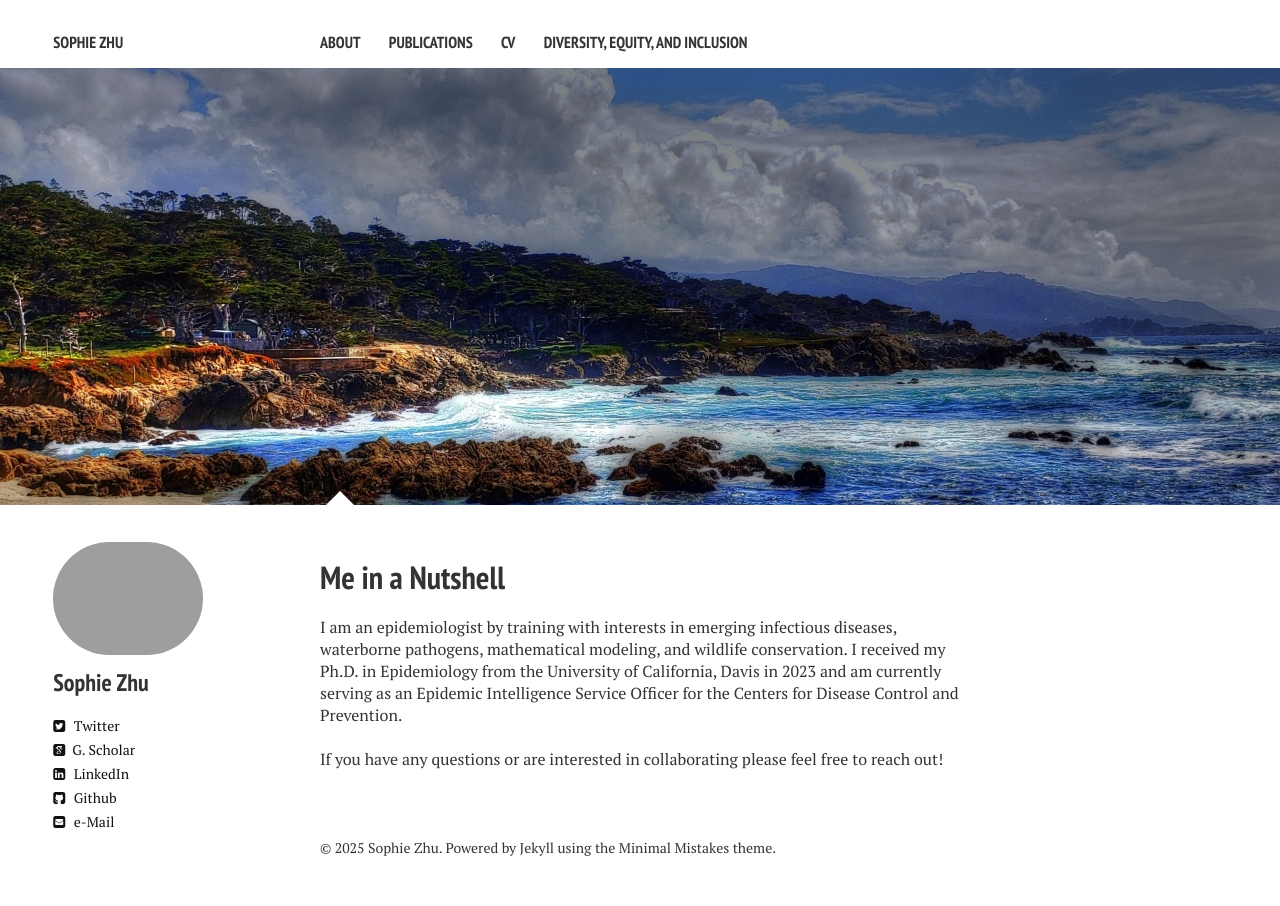
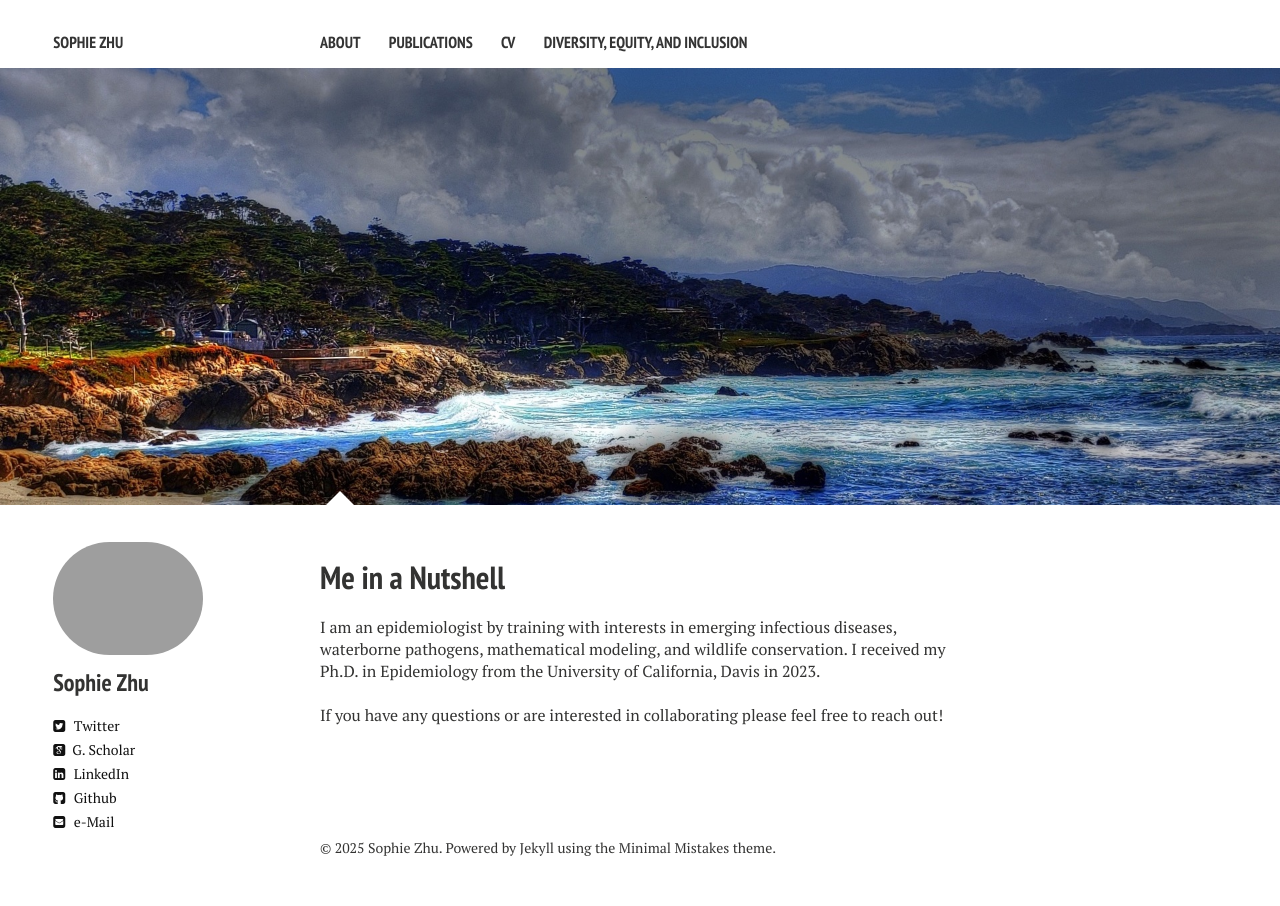
Before and after one commit to sophiemzhu/sophiemzhu.github.io, a Jekyll site: the page built from index.md, in a window 1280 px wide. Built offline with Jekyll 4.4.1, drawn with Linux system fonts in a browser that asks for light colours; nearby versions of some CDN libraries.

Commit message:
Update index.md

```diff
--- a/index.md
+++ b/index.md
@@ -7,7 +7,7 @@ image:
   feature: monterey.jpg
 ---
 
-I am an epidemiologist by training with interests in emerging infectious diseases, waterborne pathogens, mathematical modeling, and wildlife conservation. I received my Ph.D. in Epidemiology from the University of California, Davis in 2023 and am currently serving as an Epidemic Intelligence Service Officer for the Centers for Disease Control and Prevention.
+I am an epidemiologist by training with interests in emerging infectious diseases, waterborne pathogens, mathematical modeling, and wildlife conservation. I received my Ph.D. in Epidemiology from the University of California, Davis in 2023.
 
 <br />
 
```
